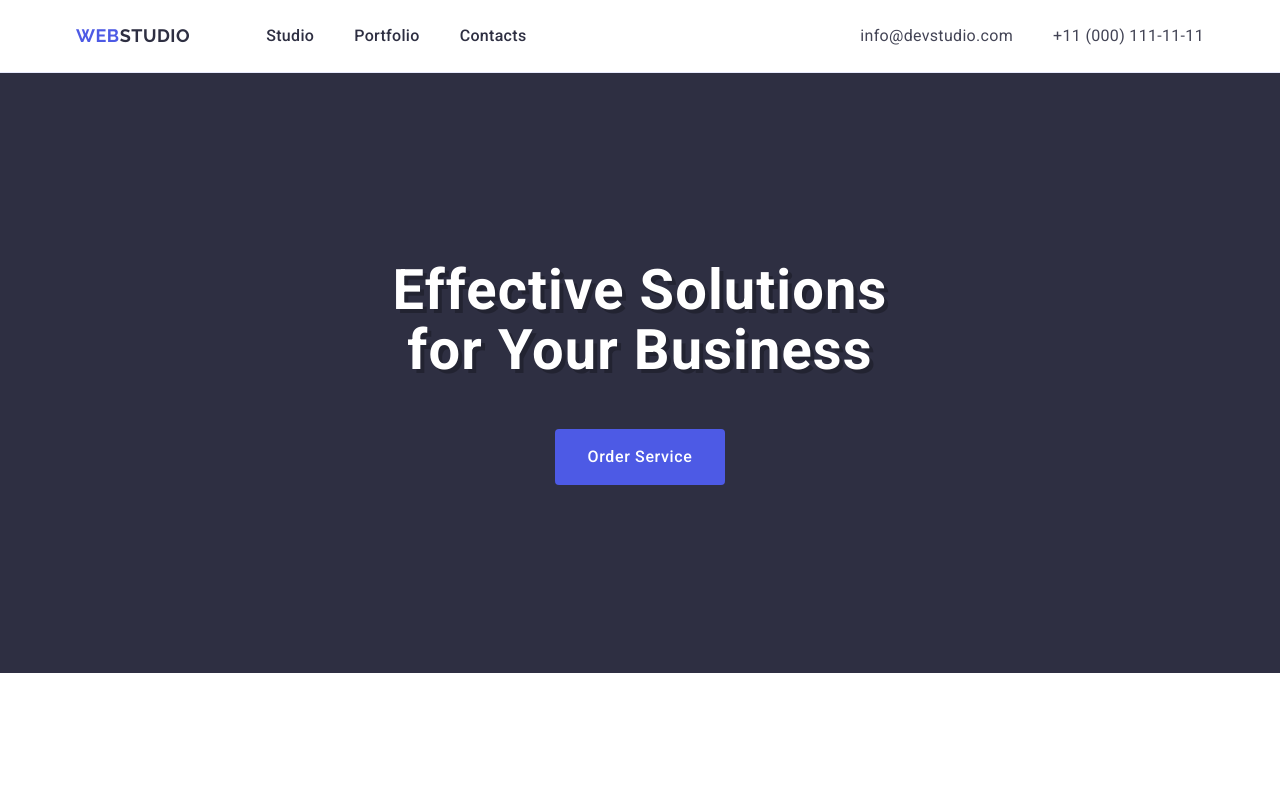
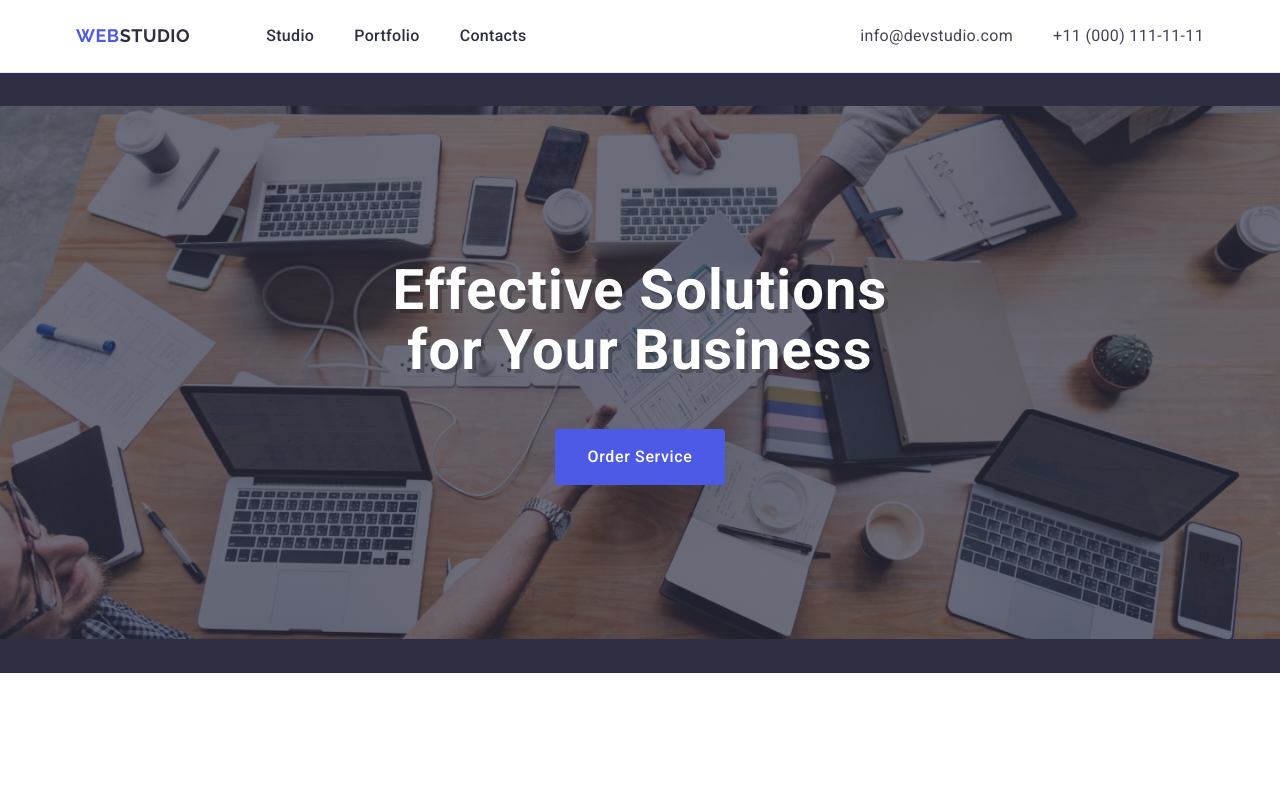
Before and after one commit to o-hadalin/goit-markup-hw-04, a plain HTML site: page index.html in a window 1280 px wide. Shown: the top 789 px of the page. Drawn offline with nearby package versions, Linux system fonts and the light colour scheme.

Commit message:
background-image for order section + svg-icons (with test file without color)

```diff
--- a/css/styles.css
+++ b/css/styles.css
@@ -105,8 +105,13 @@ img {
   color: #404bbf;
 }
 .order {
+  padding: 188px 0;
   background-color: #2e2f42;
-  padding: 188px 0;
+  background-image: linear-gradient(to bottom, rgba(46, 47, 66, 0.7), rgba(46, 47, 66, 0.7)),
+    url(../images/people_office_background.jpg);
+  background-repeat: no-repeat;
+  background-position: 50% 50%;
+  background-size: contain;
 }
 .order-titul {
   font-weight: 700;
```
Also changed, not shown: images/icons-test.svg (added), images/icons.svg (added), images/people_office_background.jpg (added).
